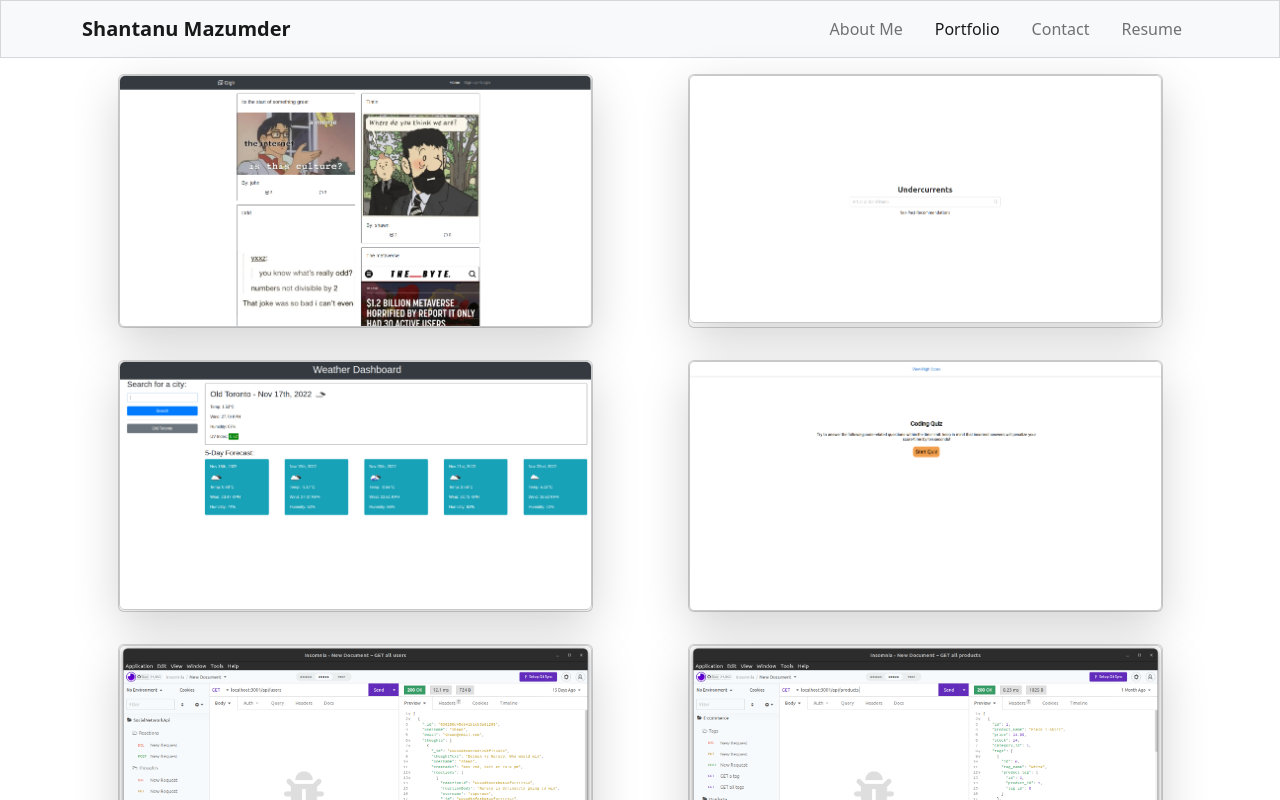
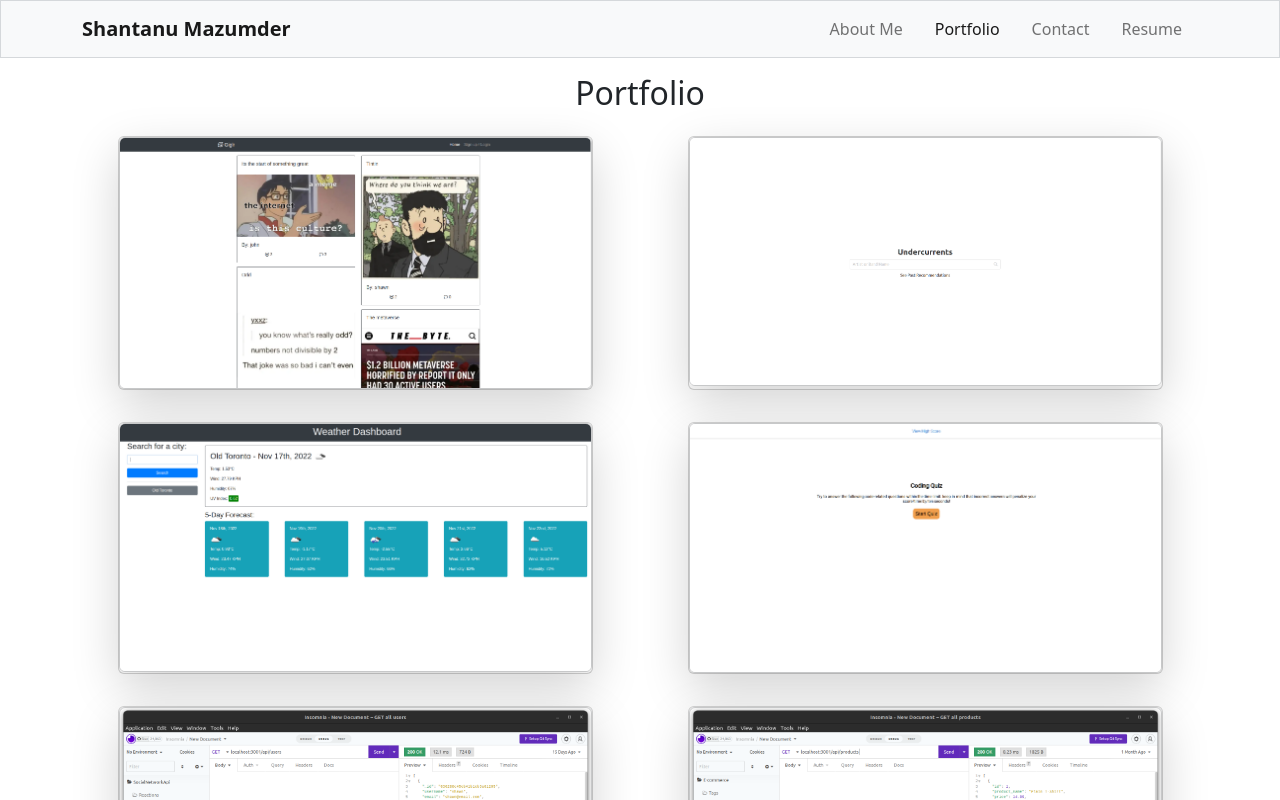
Before and after one commit to ShawnMaz/react-portfolio, a React (Create React App) app: page / in a window 1280 px wide. Both pictures are taken after a click on the element "Portfolio". Shown: the top 800 px of the page. Built offline with nearby package versions, Linux system fonts and the light colour scheme.

Commit message:
added the title Portfolio to the Portfolio component. Updated the snapshot of the Portfolio component test

```diff
--- a/src/Components/Portfolio/index.js
+++ b/src/Components/Portfolio/index.js
@@ -47,7 +47,8 @@
         }
     ]);
     return(
-        <section>
+        <section className='d-flex flex-column align-items-center mt-3'>
+            <h2>Portfolio</h2>
             <Project  projects={projects}/>
         </section>
     );
```
Also changed, not shown: 1 other file (tests, documents, lock files or other folders).
